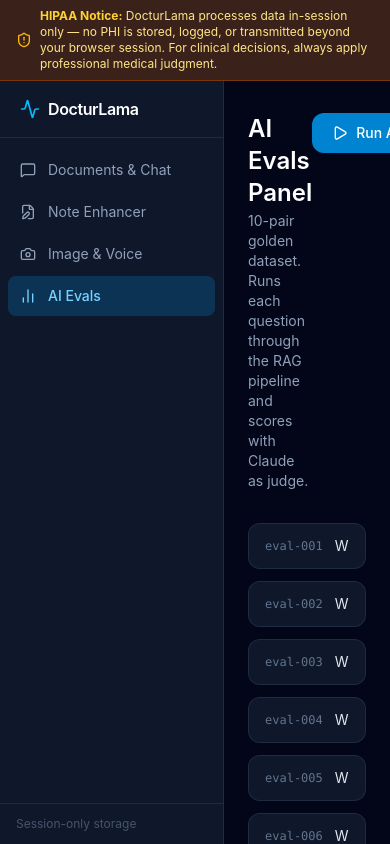
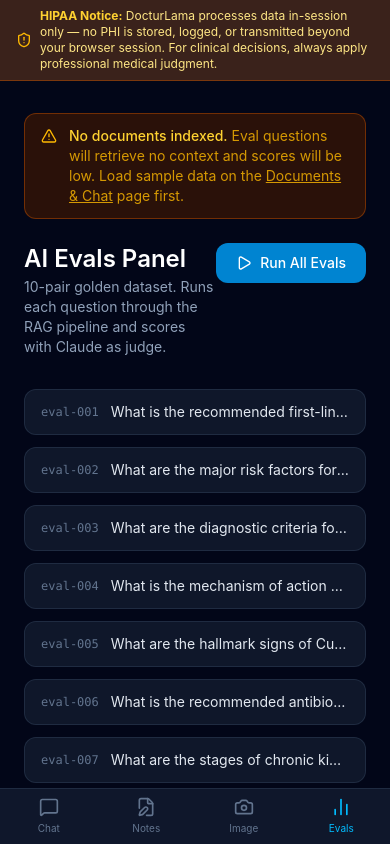
Before and after one commit to bhanuskuna-dev/DocturLama, a Next.js app: page /evals in a window 390 px wide. Built offline with nearby package versions, Linux system fonts and the light colour scheme.

Commit message:
feat: gaps 4-7 — multi-turn context, mobile layout, copy answers, evals warning

```diff
--- a/app/evals/page.tsx
+++ b/app/evals/page.tsx
@@ -1,9 +1,9 @@
 "use client";
 
-import { useState } from "react";
+import { useState, useEffect } from "react";
 import { GOLDEN_DATASET } from "@/lib/evaluations";
 import { EvalResult } from "@/lib/types";
-import { Play, Loader2, CheckCircle, TrendingUp } from "lucide-react";
+import { Play, Loader2, CheckCircle, TrendingUp, AlertTriangle } from "lucide-react";
 
 function ScoreBadge({ score, max = 10 }: { score: number; max?: number }) {
   const pct = (score / max) * 100;
@@ -22,6 +22,14 @@
   const [results, setResults] = useState<EvalResult[]>([]);
   const [loading, setLoading] = useState(false);
   const [expanded, setExpanded] = useState<string | null>(null);
+  const [hasDocs, setHasDocs] = useState<boolean | null>(null);
+
+  useEffect(() => {
+    fetch("/api/embeddings")
+      .then(r => r.json())
+      .then(d => setHasDocs(Array.isArray(d.documents) && d.documents.length > 0))
+      .catch(() => setHasDocs(false));
+  }, []);
 
   const runAll = async () => {
     setLoading(true);
@@ -49,6 +57,18 @@
 
   return (
     <div className="max-w-4xl mx-auto px-6 py-8">
+      {hasDocs === false && (
+        <div className="mb-6 flex items-start gap-3 px-4 py-3 bg-amber-950/60 border border-amber-700/50 rounded-xl text-sm">
+          <AlertTriangle className="w-4 h-4 text-amber-400 shrink-0 mt-0.5" />
+          <div>
+            <span className="text-amber-300 font-medium">No documents indexed.</span>
+            <span className="text-amber-400/80 ml-1">
+              Eval questions will retrieve no context and scores will be low. Load sample data on the{" "}
+              <a href="/upload" className="underline hover:text-amber-300 transition-colors">Documents &amp; Chat</a> page first.
+            </span>
+          </div>
+        </div>
+      )}
       <div className="flex items-start justify-between mb-8">
         <div>
           <h1 className="text-2xl font-semibold text-white">AI Evals Panel</h1>
--- a/app/layout.tsx
+++ b/app/layout.tsx
@@ -3,6 +3,7 @@
 import Sidebar from "@/components/Sidebar";
 import HipaaBanner from "@/components/HipaaBanner";
 import InactivityGuard from "@/components/InactivityGuard";
+import MobileNav from "@/components/MobileNav";
 
 export const metadata: Metadata = {
   title: "DocturLama — Healthcare RAG Assistant",
@@ -16,9 +17,10 @@
         <HipaaBanner />
         <div className="flex flex-1 overflow-hidden">
           <Sidebar />
-          <main className="flex-1 overflow-y-auto bg-slate-950">{children}</main>
+          <main className="flex-1 overflow-y-auto bg-slate-950 pb-14 md:pb-0">{children}</main>
         </div>
         <InactivityGuard />
+        <MobileNav />
       </body>
     </html>
   );
--- a/app/upload/page.tsx
+++ b/app/upload/page.tsx
@@ -2,8 +2,8 @@
 
 import { useState, useCallback, useRef, useEffect } from "react";
 import {
-  Upload, FileText, Trash2, CheckCircle, AlertCircle, Loader2,
-  FlaskConical, Send, ChevronDown, ChevronUp, Plus, X
+  Upload, FileText, CheckCircle, AlertCircle, Loader2,
+  FlaskConical, Send, ChevronDown, ChevronUp, Plus, X, Copy, Check
 } from "lucide-react";
 import { SAMPLE_DOCUMENT_NAME, SAMPLE_DOCUMENT_TEXT } from "@/lib/sampleData";
 import { QueryResult } from "@/lib/types";
@@ -59,19 +59,19 @@
 }
 
 export default function UploadPage() {
-  // Document state
   const [docs, setDocs] = useState<DocEntry[]>([]);
   const [uploadStatus, setUploadStatus] = useState<"idle" | "processing" | "success" | "error">("idle");
   const [uploadMsg, setUploadMsg] = useState("");
-  const [uploadStep, setUploadStep] = useState(0); // 0=idle 1=parse 2=chunk 3=index
+  const [uploadStep, setUploadStep] = useState(0);
   const [isDragging, setIsDragging] = useState(false);
   const [showDropzone, setShowDropzone] = useState(true);
+  const [showMobileDocs, setShowMobileDocs] = useState(false);
   const fileRef = useRef<HTMLInputElement>(null);
 
-  // Chat state
   const [messages, setMessages] = useState<Message[]>([]);
   const [input, setInput] = useState("");
   const [chatLoading, setChatLoading] = useState(false);
+  const [copiedIdx, setCopiedIdx] = useState<number | null>(null);
   const bottomRef = useRef<HTMLDivElement>(null);
   const inputRef = useRef<HTMLInputElement>(null);
 
@@ -113,7 +113,7 @@
         setUploadMsg("Chunking text…");
       }
       setUploadStep(2);
-      await new Promise((r) => setTimeout(r, 80)); // let UI update
+      await new Promise((r) => setTimeout(r, 80));
       setUploadStep(3);
       setUploadMsg("Indexing chunks…");
       const data = await embedText(text, file.name);
@@ -122,6 +122,7 @@
       setUploadStep(0);
       setUploadMsg(`Indexed ${data.chunkCount} chunks from ${file.name}`);
       setShowDropzone(false);
+      setShowMobileDocs(false);
       setMessages(prev => [...prev, {
         role: "assistant",
         content: `${file.name} indexed (${data.chunkCount} chunks). Ask me anything about it.`,
@@ -143,6 +144,7 @@
       setUploadStatus("success");
       setUploadMsg(`Indexed ${data.chunkCount} chunks`);
       setShowDropzone(false);
+      setShowMobileDocs(false);
       setMessages([{
         role: "assistant",
         content: `Clinical reference loaded (${data.chunkCount} chunks across cardiology, critical care, pharmacology, neurology, and more). Try one of the suggested questions below, or ask your own.`,
@@ -168,17 +170,28 @@
     setShowDropzone(true);
   };
 
+  const copyMsg = async (text: string, idx: number) => {
+    await navigator.clipboard.writeText(text);
+    setCopiedIdx(idx);
+    setTimeout(() => setCopiedIdx(null), 2000);
+  };
+
   const send = async (question?: string) => {
     const q = (question ?? input).trim();
     if (!q || chatLoading || !hasDocuments) return;
     setInput("");
+
+    const history = messages
+      .filter(m => m.role === "user" || (m.role === "assistant" && m.result !== undefined))
+      .map(m => ({ role: m.role, content: m.content }));
+
     setMessages(prev => [...prev, { role: "user", content: q }]);
     setChatLoading(true);
     try {
       const res = await fetch("/api/query", {
         method: "POST",
         headers: { "Content-Type": "application/json" },
-        body: JSON.stringify({ question: q }),
+        body: JSON.stringify({ question: q, history }),
       });
       const data: QueryResult = await res.json();
       setMessages(prev => [...prev, { role: "assistant", content: data.answer, result: data }]);
@@ -190,16 +203,33 @@
   };
 
   return (
-    <div className="flex h-full overflow-hidden">
-      {/* ── Left panel: Documents ── */}
-      <div className="w-72 shrink-0 border-r border-slate-700/50 flex flex-col bg-slate-900/40 overflow-y-auto">
-        <div className="p-4 border-b border-slate-700/50">
+    <div className="flex flex-col md:flex-row md:h-full overflow-hidden">
+      {/* Left panel: Documents */}
+      <div className="md:w-72 w-full shrink-0 md:border-r border-b md:border-b-0 border-slate-700/50 flex flex-col bg-slate-900/40 md:overflow-y-auto">
+        {/* Mobile toggle header */}
+        <button
+          className="md:hidden flex items-center justify-between w-full p-4 border-b border-slate-700/50 text-left"
+          onClick={() => setShowMobileDocs(v => !v)}
+        >
+          <div className="flex items-center gap-2">
+            <span className="text-sm font-semibold text-white">Documents</span>
+            {docs.length > 0 && (
+              <span className="text-[10px] bg-sky-900/60 text-sky-300 px-1.5 py-0.5 rounded">
+                {docs.length} indexed
+              </span>
+            )}
+          </div>
+          <ChevronDown className={`w-4 h-4 text-slate-400 transition-transform ${showMobileDocs ? "rotate-180" : ""}`} />
+        </button>
+
+        {/* Desktop header */}
+        <div className="hidden md:block p-4 border-b border-slate-700/50">
           <h2 className="text-sm font-semibold text-white">Documents</h2>
           <p className="text-xs text-slate-500 mt-0.5">Session-only — not stored</p>
         </div>
 
-        <div className="p-4 space-y-3 flex-1">
-          {/* Sample data button */}
+        {/* Content */}
+        <div className={`p-4 space-y-3 flex-1 ${showMobileDocs ? "block" : "hidden md:block"}`}>
           <button
             onClick={loadSample}
             disabled={uploadStatus === "processing"}
@@ -211,7 +241,6 @@
             Try Sample Data
           </button>
 
-          {/* Dropzone toggle */}
           {hasDocuments && !showDropzone ? (
             <button
               onClick={() => setShowDropzone(true)}
@@ -237,7 +266,6 @@
             </div>
           )}
 
-          {/* Status */}
           {uploadStatus !== "idle" && (
             <div className={`px-3 py-2.5 rounded-lg text-xs ${
               uploadStatus === "processing" ? "bg-slate-800 text-slate-300"
@@ -270,7 +298,6 @@
             </div>
           )}
 
-          {/* Doc list */}
           {docs.length > 0 && (
             <div className="space-y-1.5 pt-1">
               <div className="flex items-center justify-between mb-1">
@@ -291,9 +318,8 @@
         </div>
       </div>
 
-      {/* ── Right panel: Chat ── */}
-      <div className="flex-1 flex flex-col min-w-0">
-        {/* Empty state */}
+      {/* Right panel: Chat */}
+      <div className="flex-1 flex flex-col min-w-0 min-h-[60vh] md:min-h-0">
         {!hasDocuments ? (
           <div className="flex-1 flex flex-col items-center justify-center text-center px-8">
             <div className="w-12 h-12 rounded-full bg-slate-800 flex items-center justify-center mb-4">
@@ -304,11 +330,10 @@
           </div>
         ) : (
           <>
-            {/* Messages */}
-            <div className="flex-1 overflow-y-auto px-6 py-5 space-y-4">
+            <div className="flex-1 overflow-y-auto px-4 md:px-6 py-5 space-y-4">
               {messages.map((msg, i) => (
                 <div key={i} className={`flex ${msg.role === "user" ? "justify-end" : "justify-start"}`}>
-                  <div className={`max-w-[80%] rounded-xl px-4 py-3 text-sm leading-relaxed ${
+                  <div className={`max-w-[85%] md:max-w-[80%] rounded-xl px-4 py-3 text-sm leading-relaxed ${
                     msg.role === "user"
                       ? "bg-sky-600 text-white"
                       : "bg-slate-800 text-slate-200 border border-slate-700/50"
@@ -318,6 +343,17 @@
                     )}
                     <p className="whitespace-pre-wrap">{msg.content}</p>
                     {msg.result && <SourcesAccordion result={msg.result} />}
+                    {msg.role === "assistant" && msg.result && (
+                      <button
+                        onClick={() => copyMsg(msg.content, i)}
+                        className="mt-2 flex items-center gap-1 text-[10px] text-slate-500 hover:text-slate-300 transition-colors"
+                        title="Copy answer"
+                      >
+                        {copiedIdx === i
+                          ? <><Check className="w-3 h-3 text-emerald-400" /> Copied</>
+                          : <><Copy className="w-3 h-3" /> Copy</>}
+                      </button>
+                    )}
                   </div>
                 </div>
               ))}
@@ -330,7 +366,6 @@
                 </div>
               )}
 
-              {/* Suggested questions — shown when chat is fresh */}
               {messages.length <= 1 && !chatLoading && (
                 <div className="flex flex-wrap gap-2 pt-2">
                   {SUGGESTED.map(q => (
@@ -348,8 +383,7 @@
               <div ref={bottomRef} />
             </div>
 
-            {/* Input */}
-            <div className="px-6 pb-5 pt-3 border-t border-slate-800">
+            <div className="px-4 md:px-6 pb-5 pt-3 border-t border-slate-800">
               <div className="flex gap-2">
                 <input
                   ref={inputRef}
--- /dev/null
+++ b/components/MobileNav.tsx
@@ -0,0 +1,35 @@
+"use client";
+
+import Link from "next/link";
+import { usePathname } from "next/navigation";
+import { MessageSquare, FileEdit, Camera, BarChart2 } from "lucide-react";
+
+const nav = [
+  { href: "/upload", label: "Chat", icon: MessageSquare },
+  { href: "/enhance", label: "Notes", icon: FileEdit },
+  { href: "/multimodal", label: "Image", icon: Camera },
+  { href: "/evals", label: "Evals", icon: BarChart2 },
+];
+
+export default function MobileNav() {
+  const pathname = usePathname();
+  return (
+    <nav className="md:hidden fixed bottom-0 inset-x-0 bg-slate-900 border-t border-slate-700/50 flex z-40">
+      {nav.map(({ href, label, icon: Icon }) => {
+        const active = pathname.startsWith(href);
+        return (
+          <Link
+            key={href}
+            href={href}
+            className={`flex-1 flex flex-col items-center py-2 gap-1 text-[10px] transition-colors ${
+              active ? "text-sky-400" : "text-slate-500 hover:text-slate-300"
+            }`}
+          >
+            <Icon className="w-5 h-5" />
+            {label}
+          </Link>
+        );
+      })}
+    </nav>
+  );
+}
--- a/components/Sidebar.tsx
+++ b/components/Sidebar.tsx
@@ -2,7 +2,7 @@
 
 import Link from "next/link";
 import { usePathname } from "next/navigation";
-import { MessageSquare, FileEdit, Camera, BarChart2, Activity } from "lucide-react";
+import { Upload, MessageSquare, FileEdit, Camera, BarChart2, Activity } from "lucide-react";
 
 const nav = [
   { href: "/upload", label: "Documents & Chat", icon: MessageSquare },
@@ -15,7 +15,7 @@
   const pathname = usePathname();
 
   return (
-    <aside className="w-56 shrink-0 bg-slate-900 border-r border-slate-700/50 flex flex-col">
+    <aside className="hidden md:flex w-56 shrink-0 bg-slate-900 border-r border-slate-700/50 flex-col">
       <div className="px-5 py-4 border-b border-slate-700/50 flex items-center gap-2">
         <Activity className="w-5 h-5 text-sky-400" />
         <span className="text-white font-semibold tracking-tight">DocturLama</span>
```
Also changed, not shown: app/api/query/route.ts (+13 -2 lines).
